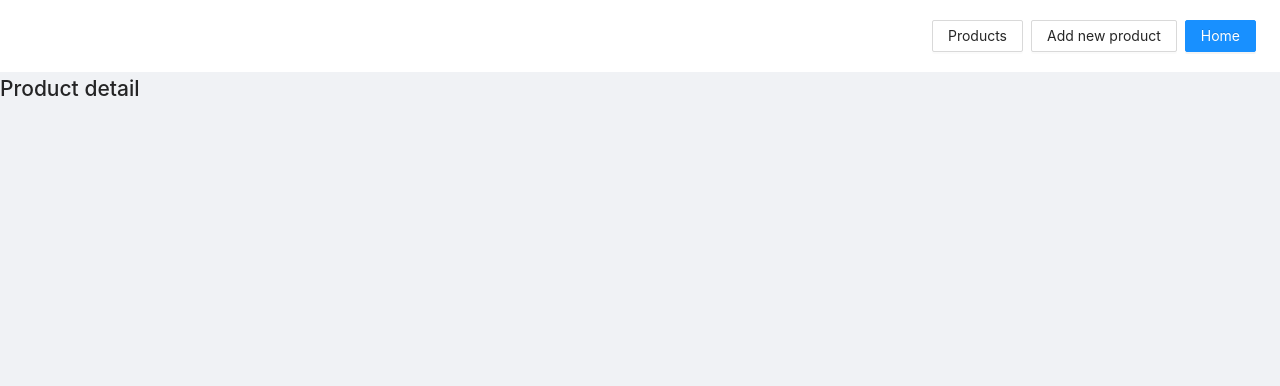
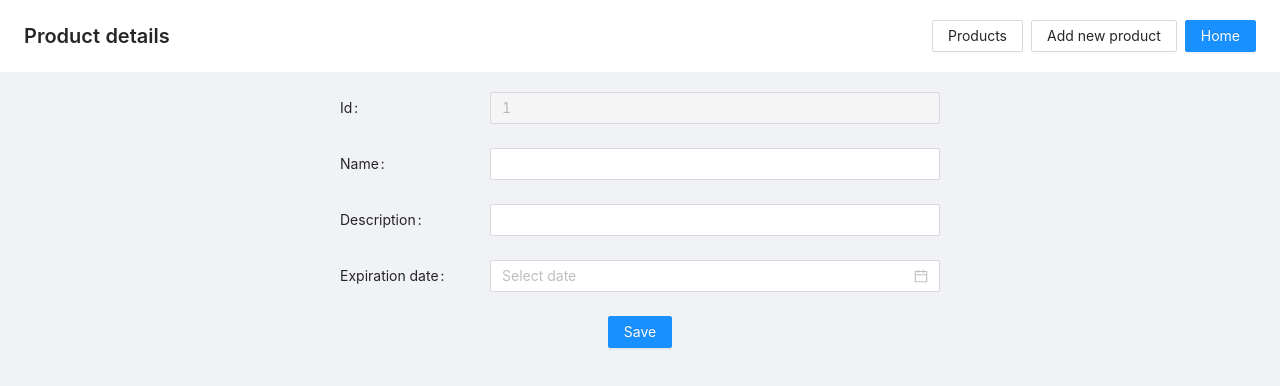
Before and after one commit to Viniciusog/products-react-typescript-antd, a React (Create React App) app: page /products/1 in a window 1280 px wide. Shown: the top 386 px of the page. Built offline with nearby package versions, Linux system fonts and the light colour scheme.

Commit message:
edit product

```diff
--- a/src/components/LayoutWrapper.tsx
+++ b/src/components/LayoutWrapper.tsx
@@ -33,7 +33,7 @@ const LayoutWrapper: React.FC = (props) => {
                     </Button>,
                 ]} />
             <Content
-                style={{ width: "100%", height: "91vh" }}>
+                style={{ width: "100%", height: "91vh"}}>
                 {props.children}
             </Content>
         </Layout>
--- a/src/pages/ProductDetails.tsx
+++ b/src/pages/ProductDetails.tsx
@@ -1,9 +1,99 @@
-import { useContext} from "react"
-import PagesContext from "../store/pages-context"
+import { ChangeEvent, FormEvent, useContext, useState} from "react"
+import {useRouteMatch} from "react-router-dom"
+import { useParams } from "react-router-dom"
+import { ProductContext } from "../store/products-context"
+import {PagesContext} from "../store/pages-context"
+import {Form, DatePicker, Button, Input} from "antd"
+import Product from "../models/product"
+
+type ProductDetailParams = {
+    productId: string
+}
+
 const ProductDetail: React.FC = () => {
 
+    //Tem que ser productId, pois eu defini, na página Products, essa Route => /products/:productId
+    const route = useRouteMatch<ProductDetailParams>()
+    const productId = route.params.productId
+
+    //Contexto das páginas
+    const pagesContext = useContext(PagesContext)
+    pagesContext.changeHeaderTitle("Product details")
+
+    //Contexto de produto
+    const productContext = useContext(ProductContext)
+    const product = productContext.getProductById(productId)
+
+
+    //Estados
+    const [name, setName] = useState<string>("")
+    const [description, setDescription] = useState<string>("")
+    const [expirationDate, setExpirationDate] = useState<string>("")
+
+
+    const nameChangeHandler = (event: ChangeEvent<HTMLInputElement>) => {
+        setName(event.target.value)
+    }
+
+    const descriptionChangeHandler = (event: ChangeEvent<HTMLInputElement>) => {
+        setDescription(event.target.value)
+    }
+
+    const expirationDateChangeHandler = (date: moment.Moment | null, dateString: string) => {
+        setExpirationDate(dateString)
+    }
+
+    const formSubmitHandler = (event: FormEvent) => {
+        if (product) {
+            const enteredName = name
+            const enteredDescription = description
+            const enteredExpirationDate = expirationDate
+
+
+            productContext.onEditProduct(productId,
+                new Product(
+                    productId,
+                    enteredName,
+                    enteredDescription,
+                    enteredExpirationDate,
+                    product!.key))
+        }
+    }
+
+/*     if (product === null || product === undefined)  {
+        return <p>Product not found with id: {productId}</p>
+    } */
+
     return (
-        <h1>Product detail</h1>
+        <Form
+            title="Register new product"
+            labelAlign="left"
+            labelCol={{ span: 6 }}
+            layout="horizontal"
+            onFinish={formSubmitHandler}
+
+            style={{ margin: "auto", marginTop: "20px", maxWidth: "min(600px, 90%)" }}
+        >
+            <Form.Item label="Id">
+                <Input disabled value={productId}></Input>
+            </Form.Item>
+            <Form.Item label="Name">
+                <Input onChange={nameChangeHandler} value={product?.name}></Input>
+            </Form.Item>
+            <Form.Item label="Description">
+                <Input onChange={descriptionChangeHandler} value={product?.description}></Input>
+            </Form.Item>
+            <Form.Item label="Expiration date">
+                <DatePicker style={{ width: "100%" }} onChange={expirationDateChangeHandler}>
+
+                </DatePicker>
+            </Form.Item>
+            <Form.Item style={{ width: "100%", display: "flex", alignItems: "center", justifyContent: "center" }}>
+                <Button htmlType="submit" type="primary" style={{ width: "100%" }}>
+                    Save
+                </Button>
+            </Form.Item>
+        </Form>
     )
 }
 
--- a/src/pages/Products.tsx
+++ b/src/pages/Products.tsx
@@ -2,11 +2,12 @@ import React from 'react';
 import { PagesContext } from '../store/pages-context';
 import { useContext } from "react"
 import product from '../models/product';
+import {useHistory} from "react-router-dom"
 import { Table, Popconfirm, TableColumnProps, Button } from "antd"
 import { ProductContext } from "../store/products-context"
 import { idText } from 'typescript';
 import Product from '../models/product';
-import { Route } from 'react-router-dom';
+import { Redirect, Route } from 'react-router-dom';
 import ProductDetail from './ProductDetails';
 
 const Products: React.FC = () => {
@@ -16,13 +17,16 @@ const Products: React.FC = () => {
     pagesContext.changeHeaderSubtitle("")
 
     const productContext = useContext(ProductContext)
+    console.log(productContext.products)
+
+    const history = useHistory()
 
     const deleteProductHandler = (id: string) => {
         productContext.onRemove(id)
     }
 
     const editProductHandler = (id: string) => {
-        console.log("editar: " + id)
+        history.push(`/products/${id}`)
     }
 
     const columns /*: TableColumnProps<Product>[] */ = [
--- a/src/store/products-context.tsx
+++ b/src/store/products-context.tsx
@@ -5,14 +5,18 @@ import Product from "../models/product";
 export type ProductContextObj = {
     products: Product[],
     onAdd: (product: Product) => void,
-    onRemove: (id: string) => void
+    onRemove: (id: string) => void,
+    onEditProduct: (id: string, product: Product) => void,
+    getProductById: (id: string) => Product | null
 }
 
 //Cria o nosso ProductContext e coloca um valor inicial para cada uma das propriedades
 export const ProductContext = React.createContext<ProductContextObj>({
     products: [],
-    onAdd: (product: Product) => {},
-    onRemove: (id: string) => {}
+    onAdd: (product: Product) => { },
+    onRemove: (id: string) => { },
+    onEditProduct: (id: string, product: Product) => { },
+    getProductById: (id: string) => null
 })
 
 //Componente que gerenciará o ProductContext através do state e funções.
@@ -32,10 +36,38 @@ const ProductContextProvider: React.FC = (props) => {
         })
     }
 
+    const editProductHandler = (id: string, product: Product) => {
+        //Pegamos o índice do produto
+        const productIndex = products.findIndex(product => product.id === id)
+
+        if (productIndex) {
+            //Pegamos o produto de acordo com o id
+            let currentProduct = products[productIndex]
+            //Atualizamos produto existente com os valores recebidos
+            currentProduct = { ...product, id: currentProduct.id, key: currentProduct.key }
+
+            let updatedProducts = products
+            updatedProducts[productIndex] = currentProduct
+            setProducts(updatedProducts)
+        }
+    }
+
+    const getProductById = (id: string) => {
+        //Estamos pegando o índice do produto
+        const productIndex = products.findIndex(product => product.id === id)
+        //Se tiver índice, então existe o produto, logo, retornaremos o produto
+        if (productIndex != null && productIndex !== undefined) {
+            return products[productIndex]
+        }
+        return null
+    }
+
     const contextValue: ProductContextObj = {
         products: products,
         onAdd: addProductHandler,
-        onRemove: removeProductHandler
+        onRemove: removeProductHandler,
+        onEditProduct: editProductHandler,
+        getProductById: getProductById
     }
 
     //Todos os filhos que estiverem dentro dentro ProductContextProvider terão acesso ao ProductContext por
```
